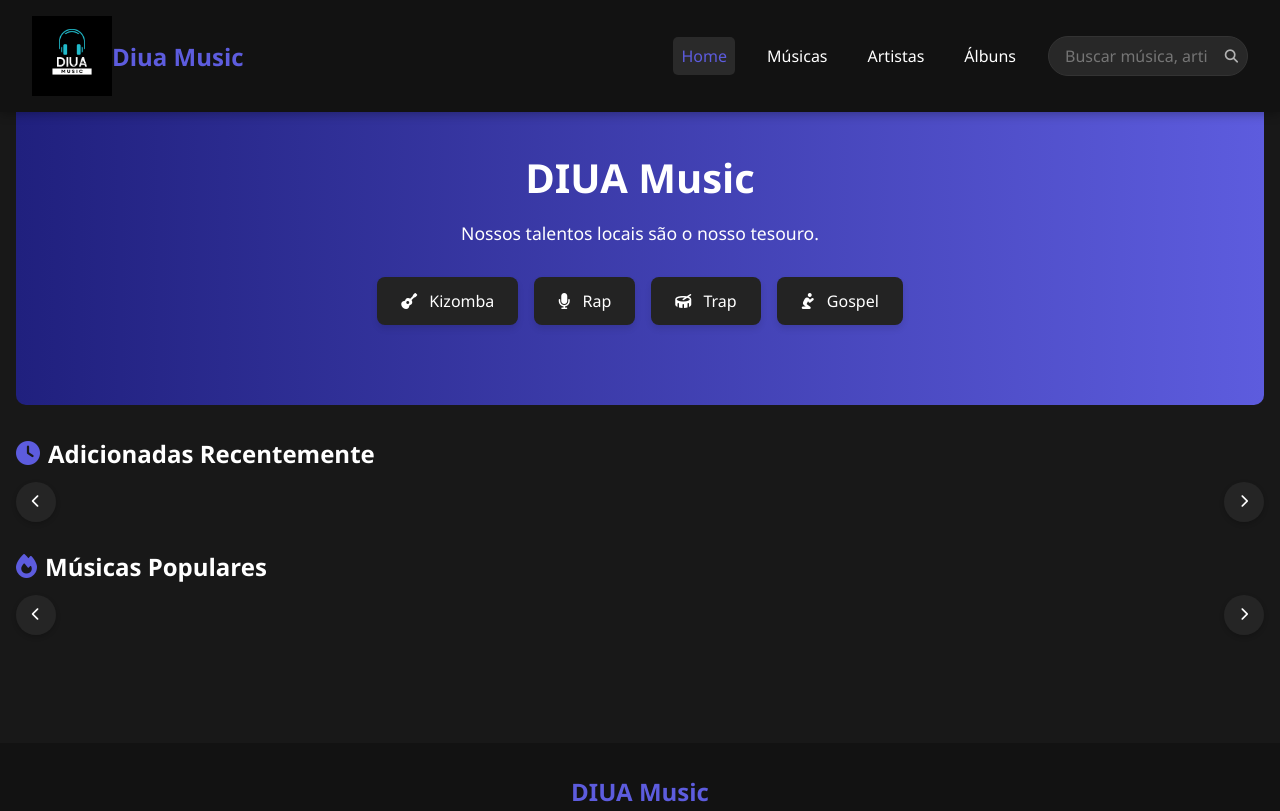
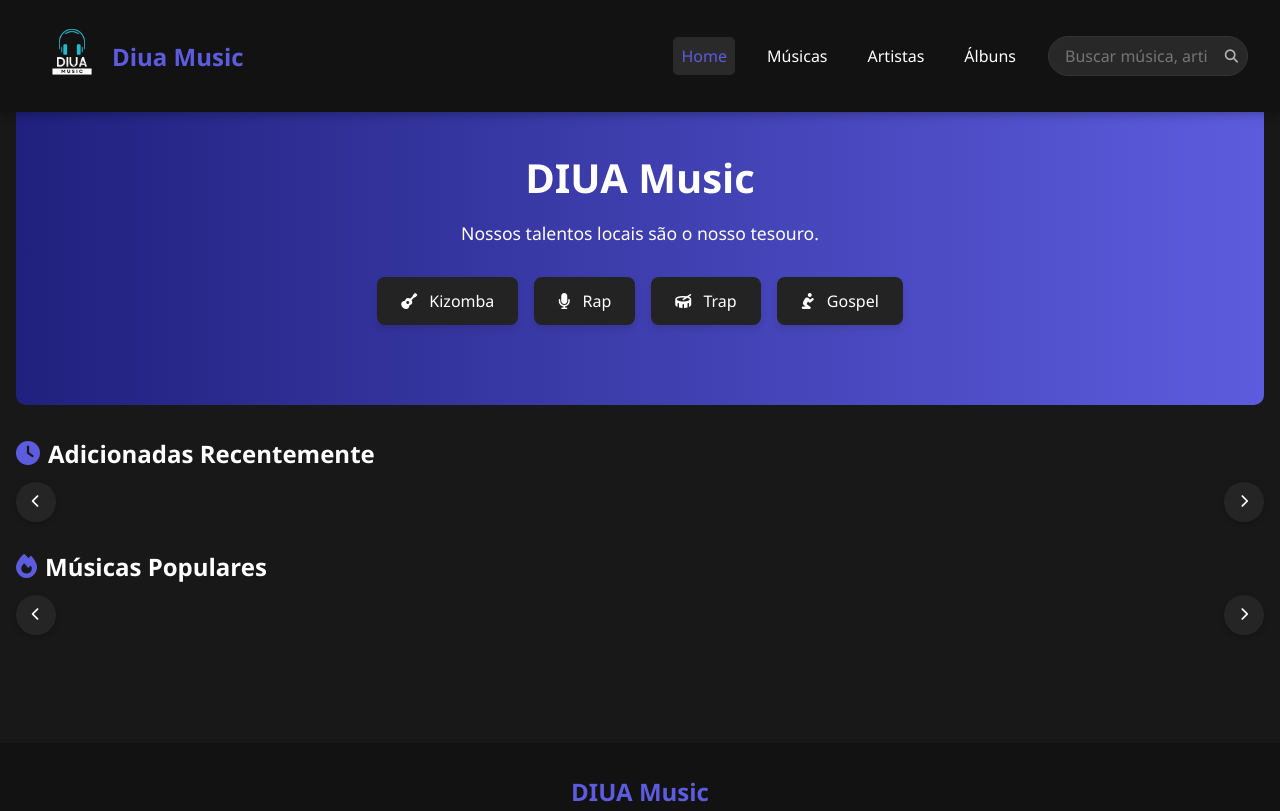
Before and after one commit to Diua-maker/DIUA-Music, a plain HTML site: page index.html in a window 1280 px wide. Shown: the top 811 px of the page. Drawn offline with nearby package versions, Linux system fonts and the light colour scheme.

Commit message:
Atualizar o index.html

```diff
--- a/index.html
+++ b/index.html
@@ -1021,7 +1021,7 @@
     <!-- Header -->
     <header>
         <a href="DIUA.png" class="logo" onclick="showPage('home')">
-            <img src="DIUA.png" alt="DiuaMusic Logo" class="logo-img">  Diua Music
+            <img src="diua_music_transparent.png" alt="DiuaMusic Logo" class="logo-img">  Diua Music
         </a>
         <div class="hamburger" onclick="toggleMenu()">
             <span></span>
```
